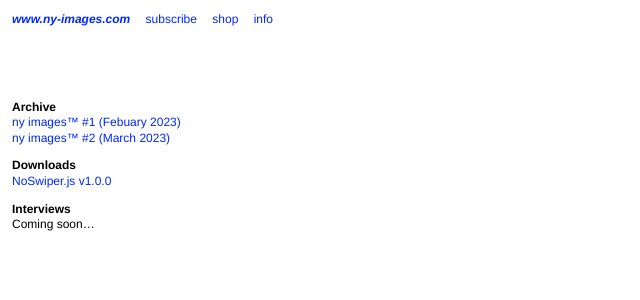
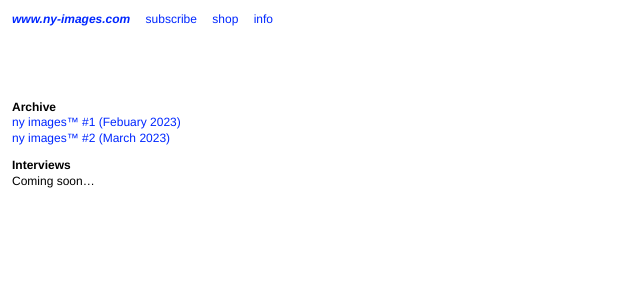
Before and after one commit to Notreyork/ny-images.com, a Jekyll site: the page built from index.md, in a window 1280 px wide. Shown: the top 300 px of the page, without its empty margins (0-640 px from the left). Built offline with Jekyll 4.4.1, drawn with Linux system fonts in a browser that asks for light colours.

Commit message:
Update index.md

```diff
--- a/index.md
+++ b/index.md
@@ -8,10 +8,6 @@ title: "ny images™"
 - [ny images™ #1 (Febuary 2023)](https://notreyork.github.io/ny_images-02-01-2023/)
 - [ny images™ #2 (March 2023)](https://notreyork.github.io/ny_images-03-01-2023/)
 
-**Downloads**
-
-- [NoSwiper.js v1.0.0](/noswiper)
-
 **Interviews**
 
 - Coming soon...
```
